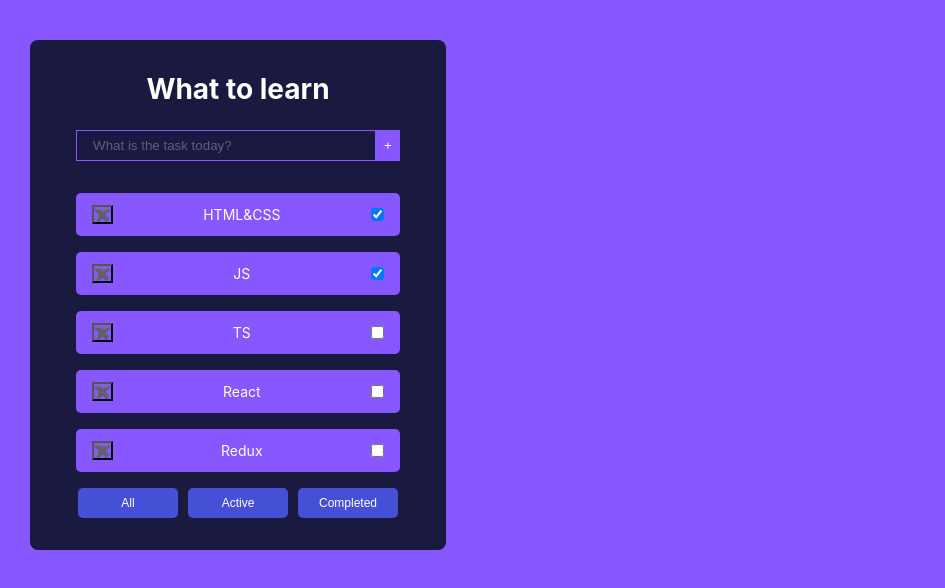
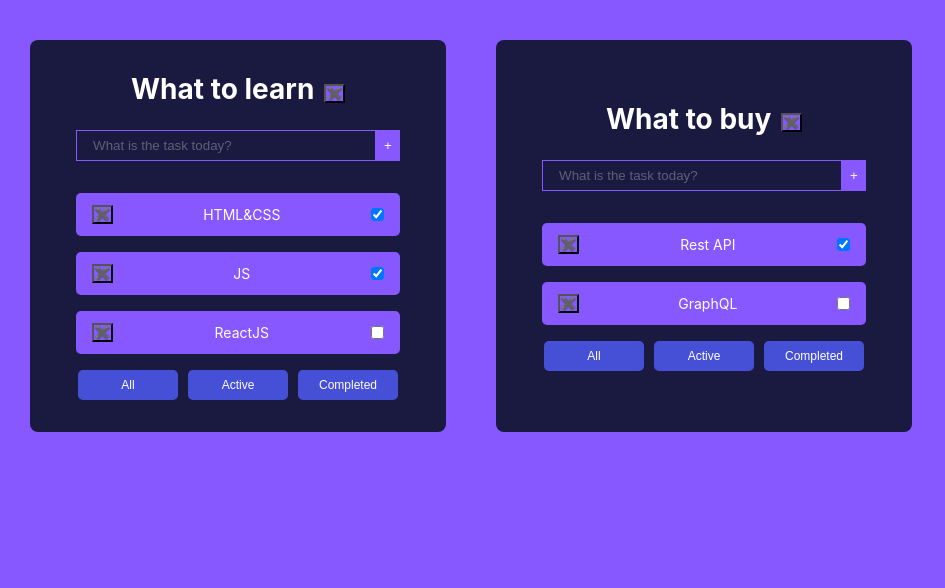
Before and after one commit to Kicka3/Todos-system, a React (Create React App) app: page / in a window 1280 px wide. Shown: the top 588 px of the page, without its empty margins (0-945 px from the left). Built offline with nearby package versions, Linux system fonts and the light colour scheme.

Commit message:
added data

```diff
--- a/src/App.css
+++ b/src/App.css
@@ -41,7 +41,16 @@
     border: 1px solid #8758ff;
     padding: 7px 16px;
     margin-top: 16px;
-    margin-bottom: 32px;
+    min-width: 300px;
+    color: #fff;
+}
+
+.TodoInputError {
+    outline: none;
+    background: none;
+    border: 1px solid #ff0000;
+    padding: 7px 16px;
+    margin-top: 16px;
     min-width: 300px;
     color: #fff;
 }
@@ -52,6 +61,10 @@
 
 .TodoInput::placeholder {
     color: #ffffff4d;
+}
+
+.inputWrapper {
+    margin-bottom: 32px;
 }
 
 .TodoAddBtn {
@@ -127,8 +140,32 @@
 
 .RemoveBtn {
     text-decoration: none;
-    background-color: transparent;
+    background-color: #8758ff;
+}
 
+.todolistTitleWrapper {
+    display: flex;
+    flex-direction: row;
+    flex-wrap: nowrap;
+    align-items: center;
+    gap: 10px;
+}
+
+.error {
+    border: red 1px solid;
+}
+
+.error-message {
+    color: red;
+}
+
+/*.active-filter {*/
+/*    background-color: aquamarine;*/
+/*}*/
+
+.is-done {
+    opacity: 0.5;
+    text-decoration: line-through;
 }
 
 /*.FilterBtn[disabled] {*/
--- a/src/App.tsx
+++ b/src/App.tsx
@@ -3,59 +3,94 @@ import './App.css';
 import TodoListCard, {TasksType} from "./components/todoListCard/TodoListCard";
 
 
-
 export type FilteredValueType = 'all' | 'active' | 'completed';
 
 function App() {
-    const todoListTitle1: string = "What to learn";
+    type TodolistsType = {
+        id: string
+        title: string
+        filter: FilteredValueType
+    }
 
-    const [tasks, setTasks] = useState<Array<TasksType>>([
-        {id: crypto.randomUUID(), titleTask: "HTML&CSS", isDone: true},
-        {id: crypto.randomUUID(), titleTask: "JS", isDone: true},
-        {id: crypto.randomUUID(), titleTask: "TS", isDone: false},
-        {id: crypto.randomUUID(), titleTask: "React", isDone: false},
-        {id: crypto.randomUUID(), titleTask: "Redux", isDone: false},
-    ]);
+    type TaskStateType = {
+        [key: string]: TasksType[]
+    }
 
-    // Переделал на метод с фильтром
-    // const removeTask = (taskId: number) => {
-    //     const newState: Array<TasksType> = [];
-    //     for (let i = 0; i < tasks.length; i++) {
-    //         if (tasks[i].id !== taskId) {
-    //             newState.push(tasks[i])
-    //         }
-    //     }
-    //     setTasks(newState);
-    // }
-    const removeTask = (taskId: string) => {
-        setTasks(tasks.filter(t => t.id !== taskId))
+    let todolistID1 = crypto.randomUUID()
+    let todolistID2 = crypto.randomUUID()
+
+    let [todolists, setTodolists] = useState<TodolistsType[]>([
+        {id: todolistID1, title: 'What to learn', filter: 'all'},
+        {id: todolistID2, title: 'What to buy', filter: 'all'},
+    ])
+
+    let [tasks, setTasks] = useState<TaskStateType>({
+        [todolistID1]: [
+            {id: crypto.randomUUID(), title: 'HTML&CSS', isDone: true},
+            {id: crypto.randomUUID(), title: 'JS', isDone: true},
+            {id: crypto.randomUUID(), title: 'ReactJS', isDone: false},
+
+        ],
+        [todolistID2]: [
+            {id: crypto.randomUUID(), title: 'Rest API', isDone: true},
+            {id: crypto.randomUUID(), title: 'GraphQL', isDone: false},
+        ]
+    })
+
+
+    const removeTask = (todolistID: string, taskId: string) => {
+        setTasks({...tasks, [todolistID]: tasks[todolistID].filter(el => el.id !== taskId)})
+    }
+
+    const addTask = (todolistID: string, title: string) => {
+        let newTask = {id: crypto.randomUUID(), title: title, isDone: false}
+        setTasks({...tasks, [todolistID]: [newTask, ...tasks[todolistID]]})
+    }
+
+    const changeTaskStatus = (todolistID: string, taskID: string, isDone: boolean) => {
+        console.log('OK, Хочу поменять статус')
+        setTasks({...tasks, [todolistID]: tasks[todolistID].map(el => el.id === taskID ? {...el, isDone} : el)})
+    }
+
+    const changeFilter = (todolistID: string, nextFilterValue: FilteredValueType) => {
+        let todolist = todolists.find(tl => tl.id === todolistID);
+        if (todolist) {
+            todolist.filter = nextFilterValue
+        }
+        setTodolists([...todolists]);
+    }
+
+    const removeTodolist = (todolistID: string) => {
+        setTodolists(todolists.filter(el => el.id !== todolistID));
+        delete tasks[todolistID]
+        setTasks({...tasks});
     }
 
 
-
-
-    const [filter, setFilter] = useState<FilteredValueType>('all')
-
-    const getFilteredTaskForRender = (allTasks: Array<TasksType>, filterValue: FilteredValueType) => {
-        if (filterValue === 'active') {
-            return allTasks.filter(task => task.isDone === false)
-        }
-        if (filterValue === 'completed') {
-            return allTasks.filter(task => task.isDone === true)
-        }
-        return allTasks;
-    }
-
-    const filteredTasksForRender: Array<TasksType> = getFilteredTaskForRender(tasks, filter)
-    const changeFilter = (nextFilterValue: FilteredValueType) => {
-        setFilter(nextFilterValue);
-    }
     return (
         <div className="App">
-            <TodoListCard title={todoListTitle1}
-                          tasks={filteredTasksForRender}
-                          removeTask={removeTask}
-                          changeFilter={changeFilter}/>
+            {todolists.map(tl => {
+                let tasksForTodoList = tasks[tl.id]
+                if (tl.filter === 'active') {
+                    tasksForTodoList = tasks[tl.id].filter(el => !el.isDone)
+                }
+                if (tl.filter === 'completed') {
+                    tasksForTodoList = tasks[tl.id].filter(el => el.isDone)
+                }
+                return (
+                    <TodoListCard key={tl.id}
+                                  title={tl.title}
+                                  tasks={tasksForTodoList}
+                                  todoID={tl.id}
+                                  removeTask={removeTask}
+                                  addTask={addTask}
+                                  changeFilter={changeFilter}
+                                  changeTaskStatus={changeTaskStatus}
+                                  removeTodolist={removeTodolist}
+
+                    />
+                )
+            })}
         </div>
     )
 }
--- a/src/components/todoListCard/TodoListCard.tsx
+++ b/src/components/todoListCard/TodoListCard.tsx
@@ -1,35 +1,51 @@
-import React, {FC} from 'react';
+import React, {ChangeEvent, FC, useState} from 'react';
 import {FilteredValueType} from "../../App";
 
 
 export type TasksType = {
     id: string,
-    titleTask: string,
+    title: string,
     isDone: boolean,
 
 }
 
 type TodoListCardPropsType = {
     title: string,
-    tasks: Array<TasksType>,
-    removeTask: (taskId: string) => void,
-    changeFilter: (nextFilterValue: FilteredValueType) => void,
+    tasks: Array<TasksType>
+    todoID: string
+    removeTask: (todolistID: string, taskId: string) => void,
+    addTask: (todolistID: string, title: string) => void
+    changeFilter: (todolistID: string, nextFilterValue: FilteredValueType) => void,
+    changeTaskStatus: (todolistID: string, taskID: string, isDone: boolean) => void
+    removeTodolist: (todolistID: string) => void
 }
 
 
-const TodoListCard: FC<TodoListCardPropsType> = ({
-                                                     title,
-                                                     tasks,
-                                                     removeTask,
-                                                     changeFilter
-                                                 }) => {
+const TodoListCard: FC<TodoListCardPropsType> = (props) => {
+    const {
+        title,
+        tasks,
+        removeTask,
+        addTask,
+        changeFilter,
+        todoID,
+        changeTaskStatus,
+        removeTodolist,
+        ...setProps
+    } = props
+
+    const [taskTitle, setTaskTitle] = useState('');
+    const [error, setError] = useState<string | null>(null);
 
 
     const listItems: Array<JSX.Element> | JSX.Element = tasks.map(el => {
+        const onClickRemoveTaskHandler = () => {
+            removeTask(todoID, el.id)
+        }
 
-        const onClickRemoveTaskHandler = () => {
-            console.log(el.id)
-            removeTask(el.id)
+        const TaskStatusHandler = (e: ChangeEvent<HTMLInputElement>) => {
+            console.log('МЕНЯЙ!')
+            changeTaskStatus(todoID, el.id, e.currentTarget.checked)
         }
 
         return (
@@ -37,8 +53,9 @@ const TodoListCard: FC<TodoListCardPropsType> = ({
                 key={el.id}>
                 <input className={"TodoTask"}
                        type="checkbox"
-                       checked={el.isDone}/>
-                <span>{el.titleTask}</span>
+                       checked={el.isDone}
+                       onChange={TaskStatusHandler}/>
+                <span>{el.title}</span>
                 <button className={"RemoveBtn"}
                         onClick={onClickRemoveTaskHandler}>✖️
                 </button>
@@ -50,14 +67,68 @@ const TodoListCard: FC<TodoListCardPropsType> = ({
         ? <ul>{listItems}</ul>
         : <span className={"EmptyTasksList"}>Your tasks lists is empty</span>
 
+
+    const addTaskHandler = () => {
+        if (taskTitle.trim() !== '') {
+            addTask(todoID, taskTitle);
+            setTaskTitle('');
+        } else {
+            setError('Title is required');
+        }
+    }
+
+    const onChangeInputHandler = (e: ChangeEvent<HTMLInputElement>) => {
+        setTaskTitle(e.currentTarget.value);
+        setError('');
+        console.log(e.currentTarget.value);
+    }
+
+    const changeAllFilterHandler = () => {
+        changeFilter(props.todoID, 'all');
+    }
+    const changeActiveFilterHandler = () => {
+        changeFilter(props.todoID, 'active');
+    }
+    const changeComplitedFilterHandler = () => {
+        changeFilter(props.todoID, 'completed');
+    }
+
+    const keyPressHandler = (e: React.KeyboardEvent<HTMLInputElement>) => {
+        setError(null);
+        if (e.charCode === 13) {
+            addTaskHandler()
+        }
+    }
+
+    const RemoveTodolistHandler = () => {
+        props.removeTodolist(todoID)
+    }
+
     return (
         <div className={"CardWrapper"}>
-            <h3 className={"CardTitle"}>{title}</h3>
-
+            <div className="todolistTitleWrapper">
+                <h3 className={"CardTitle"}>{title}</h3>
+                <button className={"RemoveBtn"}
+                        onClick={RemoveTodolistHandler}>✖️
+                </button>
+            </div>
             <div>
                 <div className={"TodoForm"}>
-                    <input className={"TodoInput"} placeholder={"What is the task today?"}/>
-                    <button className={"TodoAddBtn"}>+</button>
+                    <div className="inputWrapper">
+                        <input className={error ? "TodoInputError" : "TodoInput"}
+                               value={taskTitle}
+                               placeholder={"What is the task today?"}
+                               onChange={onChangeInputHandler}
+                               onKeyPress={keyPressHandler}
+                        />
+                        <button className={"TodoAddBtn"}
+                                onClick={addTaskHandler}
+                                disabled={!!error}
+                        >+
+                        </button>
+                        {error && <div className={'error-message'}>{error}</div>}
+                    </div>
+
                 </div>
 
                 <div className={"TodoListsWrapper"}>
@@ -68,9 +139,9 @@ const TodoListCard: FC<TodoListCardPropsType> = ({
             </div>
 
             <div className={"FilterBtnWrapper"}>
-                <button className={"FilterBtn"} onClick={() => changeFilter('all')}>All</button>
-                <button className={"FilterBtn"} onClick={() => changeFilter('active')}>Active</button>
-                <button className={"FilterBtn"} onClick={() => changeFilter('completed')}>Completed</button>
+                <button className={"FilterBtn"} onClick={changeAllFilterHandler}>All</button>
+                <button className={"FilterBtn"} onClick={changeActiveFilterHandler}>Active</button>
+                <button className={"FilterBtn"} onClick={changeComplitedFilterHandler}>Completed</button>
             </div>
 
         </div>
```
